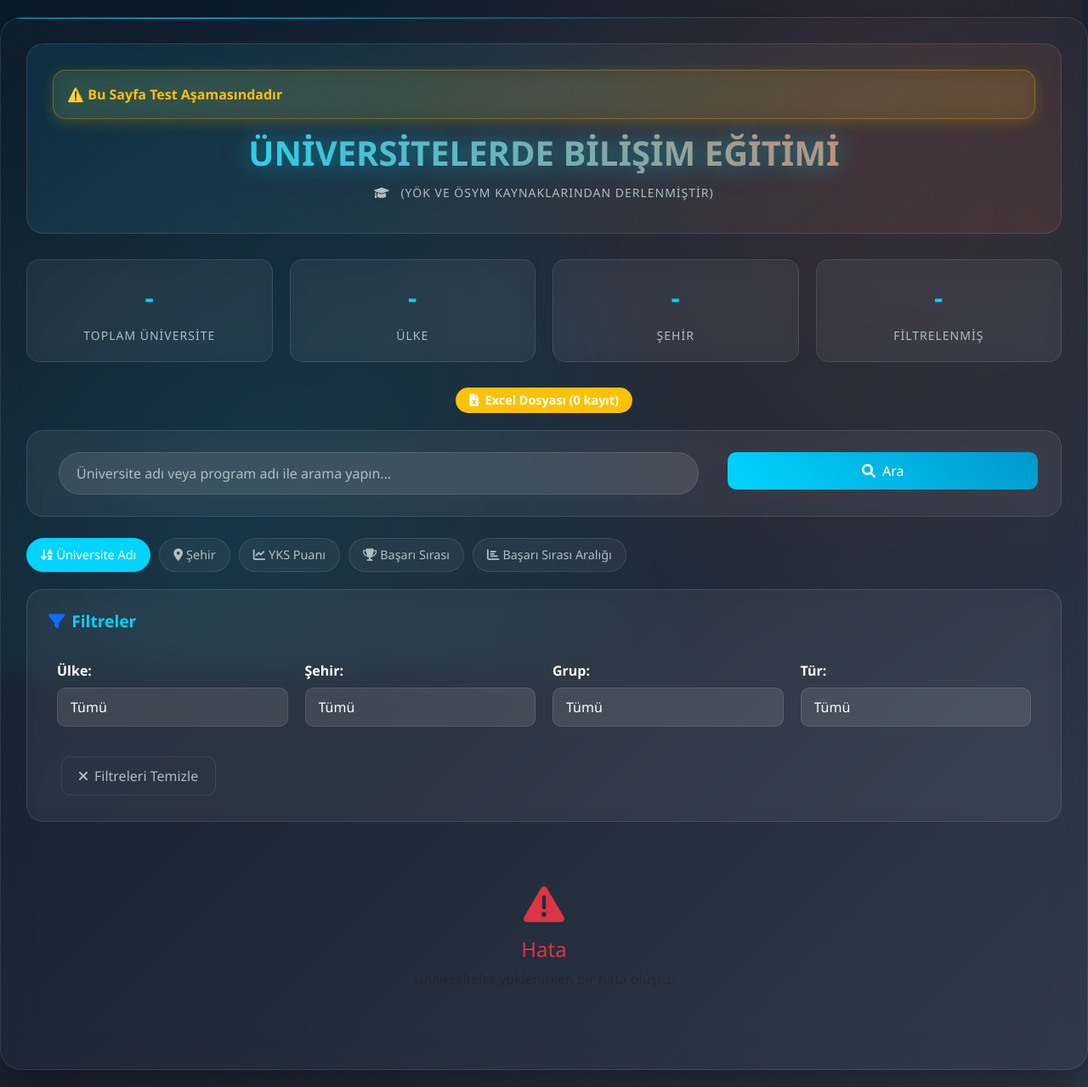
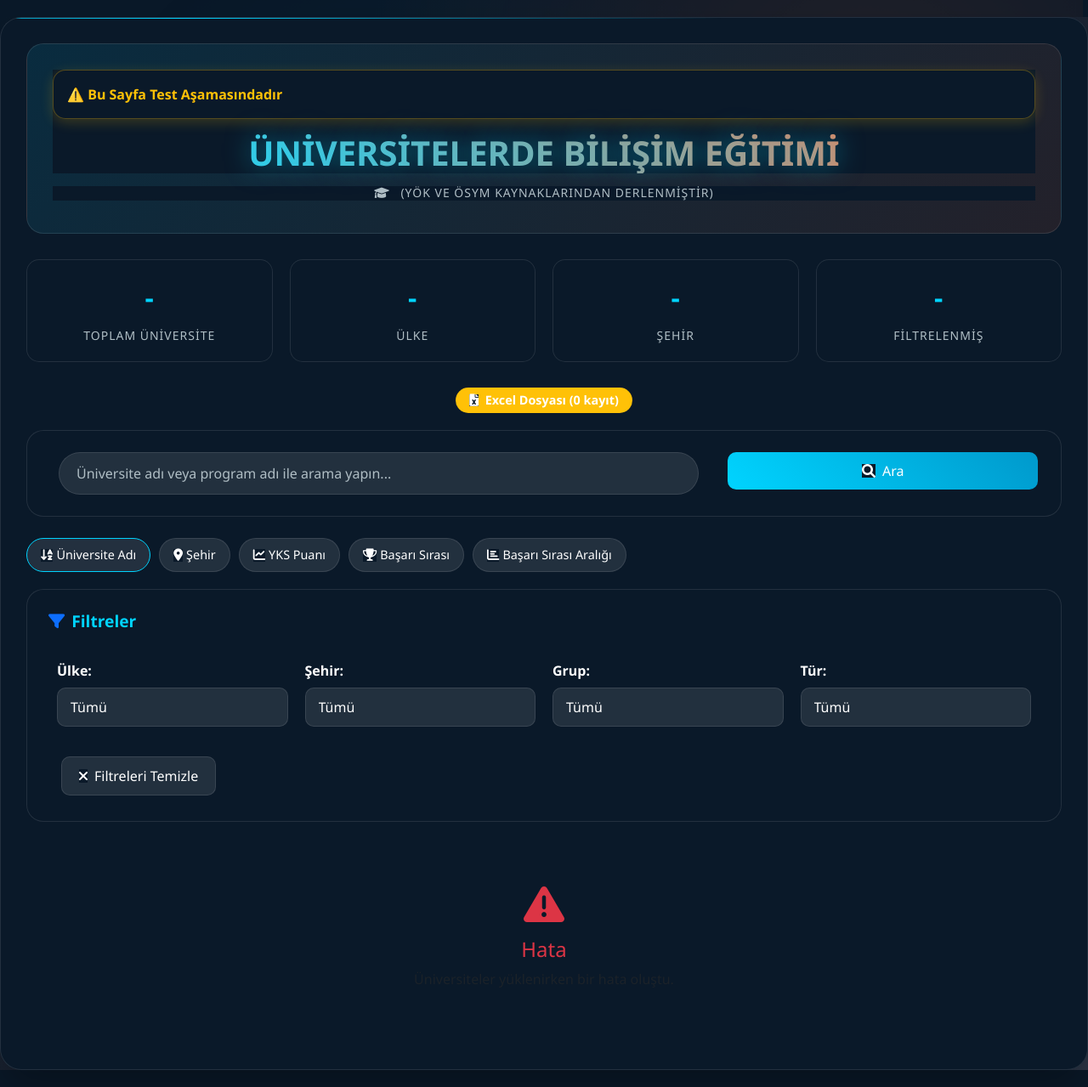
Before and after one commit to AhmetCanYuzbasi/website, a Flask app: page / in a window 1280 px wide. Shown: the whole page at 85% size. Run offline with Flask 3, Linux system fonts and the light colour scheme.

Commit message:
Add files via upload

```diff
--- a/templates/index.html
+++ b/templates/index.html
@@ -6,11 +6,76 @@
     <meta http-equiv="Cache-Control" content="no-cache, no-store, must-revalidate">
     <meta http-equiv="Pragma" content="no-cache">
     <meta http-equiv="Expires" content="0">
+    <meta name="color-scheme" content="dark">
+    <meta name="theme-color" content="#0a1929">
     <title>Üniversite Listesi-ÜBE</title>
     <link rel="icon" type="image/png" href="/static/tbkLogo.png">
     <link href="https://cdn.jsdelivr.net/npm/bootstrap@5.3.0/dist/css/bootstrap.min.css" rel="stylesheet">
     <link href="https://cdnjs.cloudflare.com/ajax/libs/font-awesome/6.0.0/css/all.min.css" rel="stylesheet">
 <style>
+    /* Force dark theme and prevent mobile browser overrides */
+    * {
+        color-scheme: dark !important;
+    }
+
+    html {
+        color-scheme: dark !important;
+        background-color: #0a1929 !important;
+    }
+
+    body {
+        color-scheme: dark !important;
+        background-color: #0a1929 !important;
+        -webkit-text-size-adjust: 100%;
+        -ms-text-size-adjust: 100%;
+    }
+
+    /* Override any system theme preferences */
+    @media (prefers-color-scheme: light) {
+        html, body, * {
+            color-scheme: dark !important;
+            background-color: #0a1929 !important;
+        }
+    }
+
+    /* Force dark theme on mobile */
+    @media (max-width: 768px) {
+        html, body, * {
+            color-scheme: dark !important;
+            background-color: #0a1929 !important;
+        }
+    }
+
+    /* Ensure all form elements and inputs maintain dark theme */
+    input, select, textarea, button {
+        color-scheme: dark !important;
+        background-color: rgba(255, 255, 255, 0.1) !important;
+        color: var(--text-primary) !important;
+    }
+
+    /* Override Bootstrap default colors */
+    .form-select, .form-control, .btn {
+        color-scheme: dark !important;
+    }
+
+    /* Ensure scrollbars are dark themed */
+    ::-webkit-scrollbar {
+        width: 8px;
+    }
+
+    ::-webkit-scrollbar-track {
+        background: var(--dark-bg);
+    }
+
+    ::-webkit-scrollbar-thumb {
+        background: var(--primary-color);
+        border-radius: 4px;
+    }
+
+    ::-webkit-scrollbar-thumb:hover {
+        background: var(--secondary-color);
+    }
+
     :root {
         --primary-color: #00d4ff;
         --secondary-color: #0099cc;
@@ -737,5 +802,31 @@
 
     <script src="https://cdn.jsdelivr.net/npm/bootstrap@5.3.0/dist/js/bootstrap.bundle.min.js"></script>
     <script src="/static/js/main.js"></script>
+    <script>
+        // Force dark theme on all devices
+        document.addEventListener('DOMContentLoaded', function() {
+            // Set color scheme
+            document.documentElement.style.colorScheme = 'dark';
+            document.body.style.colorScheme = 'dark';
+
+            // Override any system theme preferences
+            if (window.matchMedia && window.matchMedia('(prefers-color-scheme: light)').matches) {
+                document.documentElement.style.colorScheme = 'dark';
+                document.body.style.colorScheme = 'dark';
+            }
+
+            // Force dark theme on mobile
+            if (window.innerWidth <= 768) {
+                document.documentElement.style.colorScheme = 'dark';
+                document.body.style.colorScheme = 'dark';
+            }
+        });
+
+        // Override on resize
+        window.addEventListener('resize', function() {
+            document.documentElement.style.colorScheme = 'dark';
+            document.body.style.colorScheme = 'dark';
+        });
+    </script>
 </body>
 </html>
```
